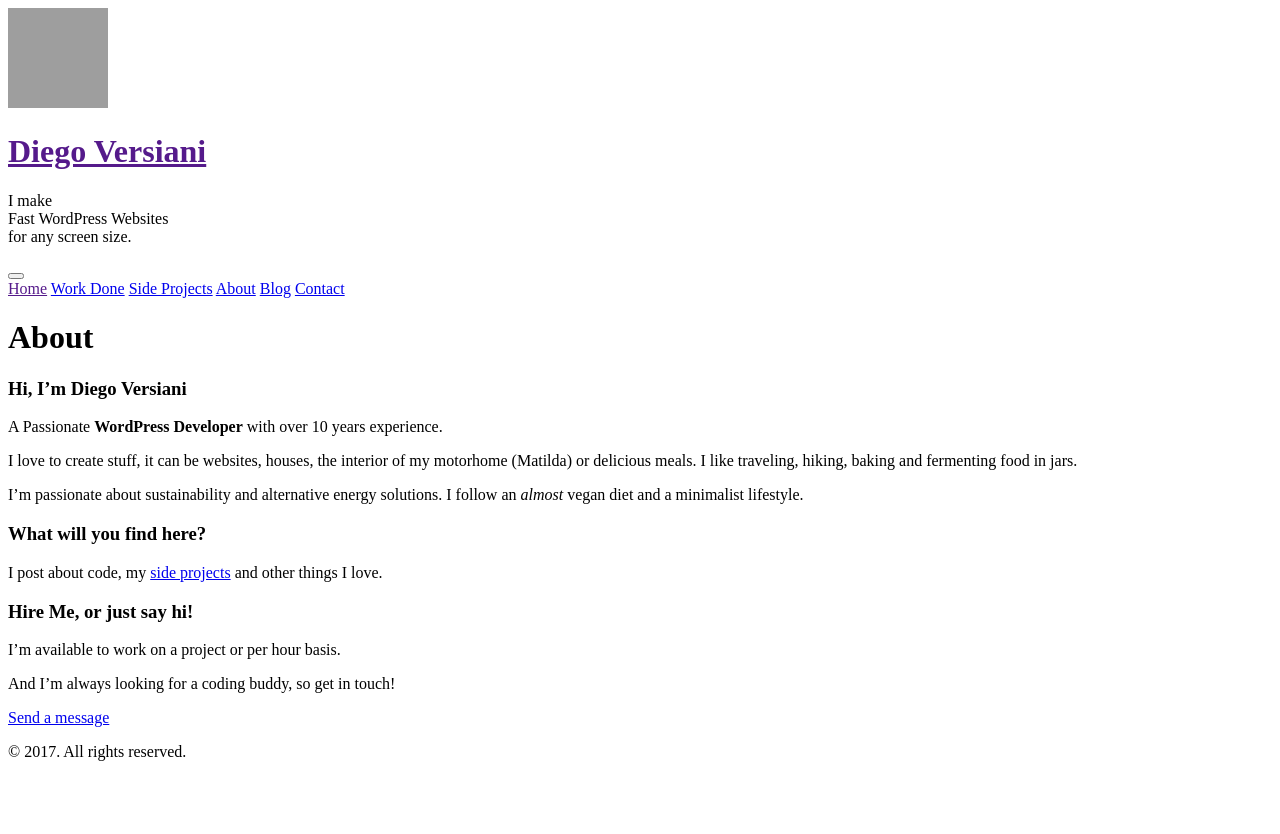
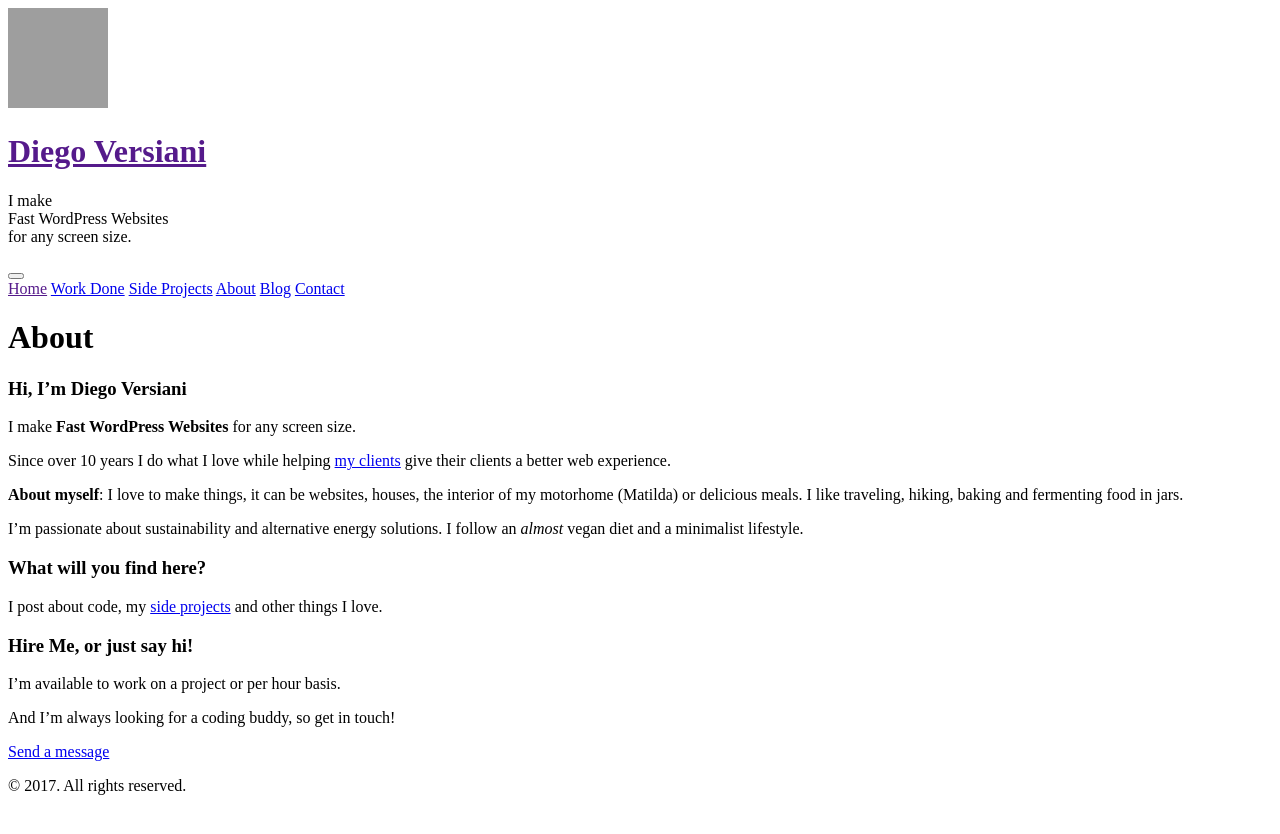
Before and after one commit to diegoversiani/diegoversiani.github.io, a Jekyll site: the page built from about.md, in a window 1280 px wide. Shown: the top 834 px of the page. Built offline with Jekyll 4.4.1, drawn with Linux system fonts in a browser that asks for light colours; nearby versions of some CDN libraries; library files that are not in the unit come from our copies; grey boxes are pictures that could not be loaded.

Commit message:
Change about me text.

```diff
--- a/about.md
+++ b/about.md
@@ -5,17 +5,18 @@ title: About
 
 ### Hi, I'm Diego Versiani
 
+I make **Fast WordPress Websites** for any screen size.
 
-A Passionate **WordPress Developer** with over 10 years experience.
+Since over 10 years I do what I love while helping [my clients]({{ site.baseurl }}work) give their clients a better web experience.
 
-I love to create stuff, it can be websites, houses, the interior of my motorhome (Matilda) or delicious meals. I like traveling, hiking, baking and fermenting food in jars.
+**About myself**: I love to make things, it can be websites, houses, the interior of my motorhome (Matilda) or delicious meals. I like traveling, hiking, baking and fermenting food in jars.
 
 I'm passionate about sustainability and alternative energy solutions. I follow an _almost_ vegan diet and a minimalist lifestyle.
 
 
 ### What will you find here?
 
-I post about code, my [side projects]({{ site.url }}#side-projects) and other things I love.
+I post about code, my [side projects]({{ site.baseurl }}projects) and other things I love.
 
 
 ### Hire Me, or just say hi!
```
